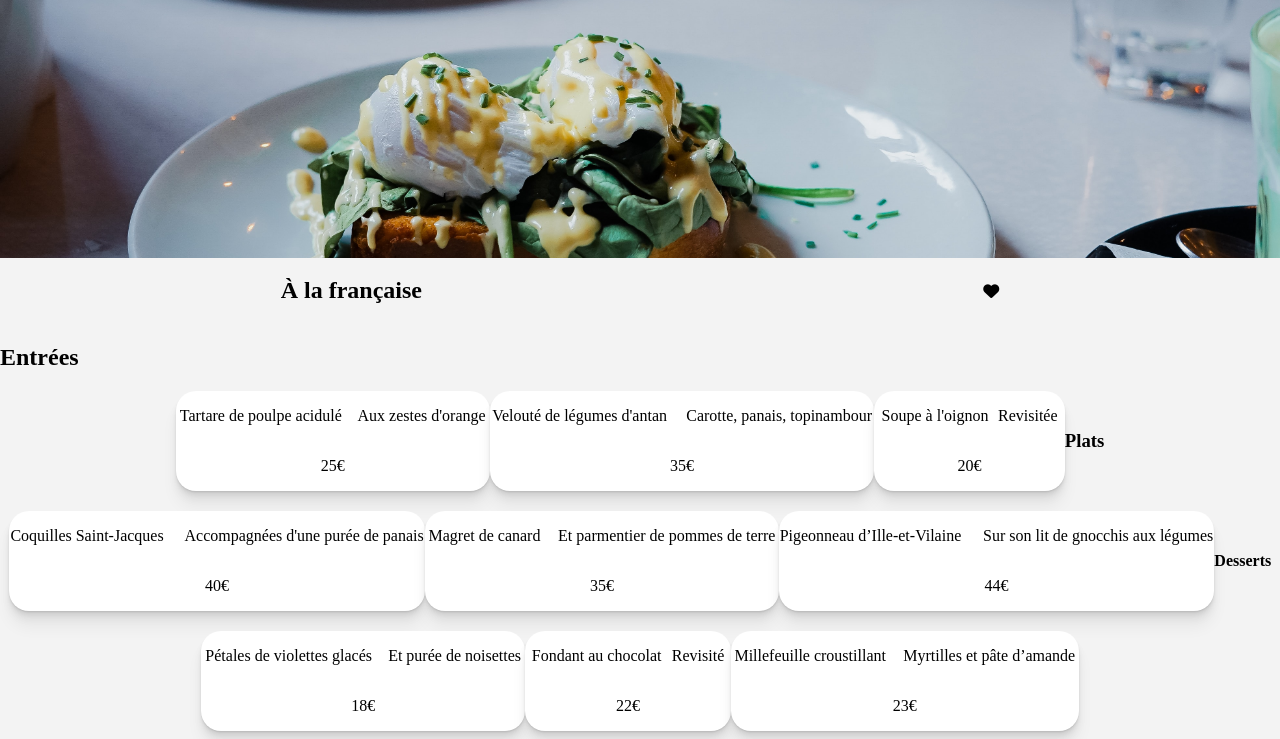
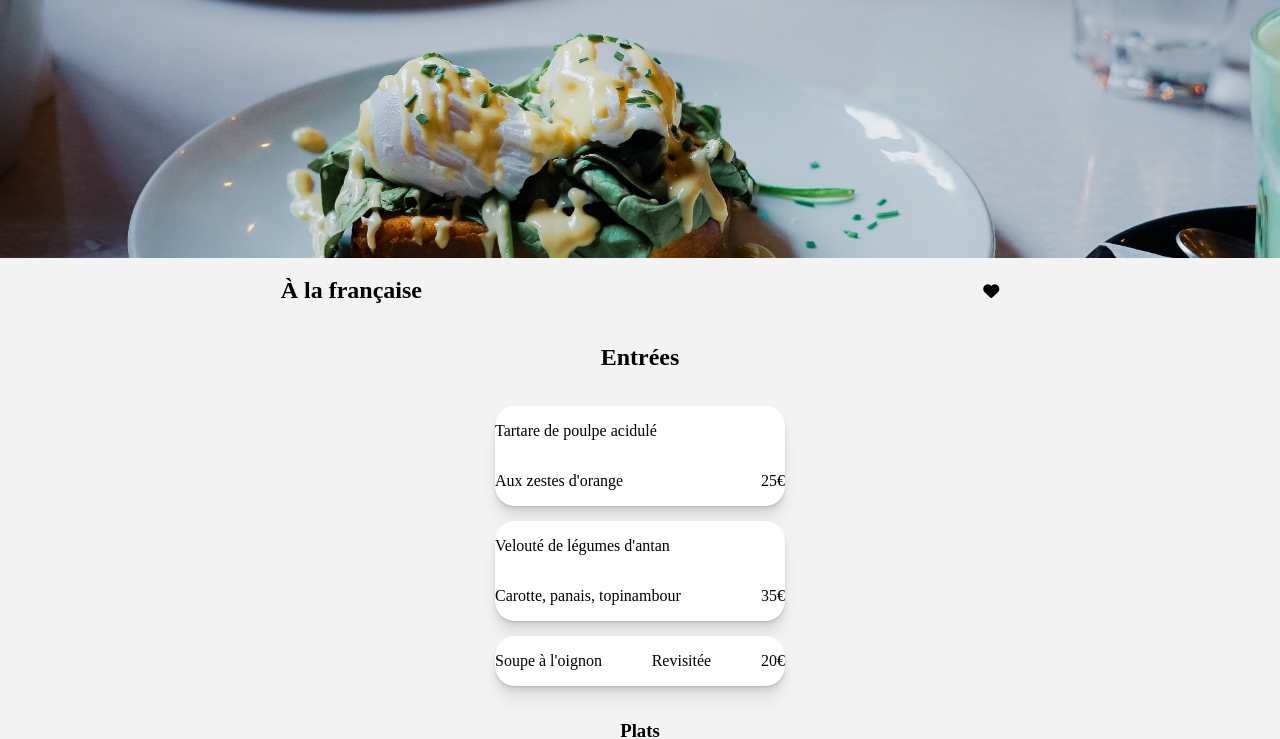
Before and after one commit to Xavier0006/ohmyfood, a website: page Public/css/menu1.html in a window 1280 px wide. Shown: the part 100-839 px from the top of the page. Drawn offline with Linux system fonts and the light colour scheme; a web font is replaced by a local one.

Commit message:
commit tuesday

```diff
--- a/Public/css/menu1.html
+++ b/Public/css/menu1.html
@@ -28,7 +28,7 @@
         </nav>
     </header>
 
-    <main class="menu">
+    <main class="menuz">
         <div class="accueil">
             <img class="photoacc" src="../img/restaurants/toa-heftiba-DQKerTsQwi0-unsplash.jpg">
         </div>
@@ -39,11 +39,13 @@
                 <i class="fa-solid fa-heart"></i>
             </div>
 
-            <div class="titremenus">
-                <h2>Entrées</h2>
-            </div>
+            <div class="menus">
 
-            <div class="menus">
+                <div class="titremenus">
+                    <h2>Entrées</h2>
+                </div>
+
+
                 <div class="texte">
                     <p>Tartare de poulpe acidulé</p>
                     <p>Aux zestes d'orange</p>
@@ -106,11 +108,13 @@
                     <p>23€</p>
                 </div>
             </div>
+
+            <div class="commander">
+                <button class="order">Commander</button>
+            </div>
+
         </section>
 
-        <div class="commander">
-            <button class="order">Commander</button>
-        </div>
 
     </main>
 
--- a/sass/layout/_body2.scss
+++ b/sass/layout/_body2.scss
@@ -3,8 +3,9 @@
 .fonctionnement-wrap {
     @include flexwrap();
     gap: 30%;
-    margin-bottom: 20%;
     justify-content: flex-start;
+    background-color: white;
+    padding-bottom: 10%;
 
         .title-fonctionnement {
             @include flexwrap();
--- a/sass/layout/_header.scss
+++ b/sass/layout/_header.scss
@@ -4,6 +4,7 @@ header {
     @include flexwrap();
         .title {
             @include flexwrap();
+            background-color: white;
             @include borderbottom;
             .logo {
                 width: 50%;
--- a/sass/layout/_menu1.scss
+++ b/sass/layout/_menu1.scss
@@ -2,6 +2,7 @@
 
 body {
     margin: auto;
+    background-color: rgb(243, 243, 243);
 }
 
 header {
@@ -16,6 +17,9 @@ header {
     }
 }
 
+.menuz {
+    margin-bottom: 20%;
+
     .accueil {
         @include flexwrap();
 
@@ -26,13 +30,12 @@ header {
         }
     }
 
+}
 
-.menu {
-    background-color: rgb(243, 243, 243);
-}
 
 section {
     @include blockcolumn();
+
 
     .titremenu1 {
         @include flexwrap();
@@ -48,14 +51,23 @@ section {
     }
 
     .menus {
+        @include flexcolumn();
+        row-gap: 15px;
+
+
+        .titremenus {
             @include flexwrap();
-        row-gap: 20px;
 
+            h3 {
+                @include flexwrap();
+            }
+        }
 
         .texte {
             @include flexwrap();
-            gap: 5%;
+            justify-content: space-between;
             background-color: white;
+            width: 290px;
             border-radius: 20px;
             box-shadow: 0 1px 1px rgb(0 0 0 / 5%), 0 2px 2px rgb(0 0 0 / 5%), 0 4px 4px rgb(0 0 0 / 5%), 0 8px 8px rgb(0 0 0 / 5%), 0 16px 16px rgb(0 0 0 / 5%);
         }
```
Also changed, not shown: Public/css/main.css, 1 other file. Lines whose indentation alone changed are shown as unchanged.
